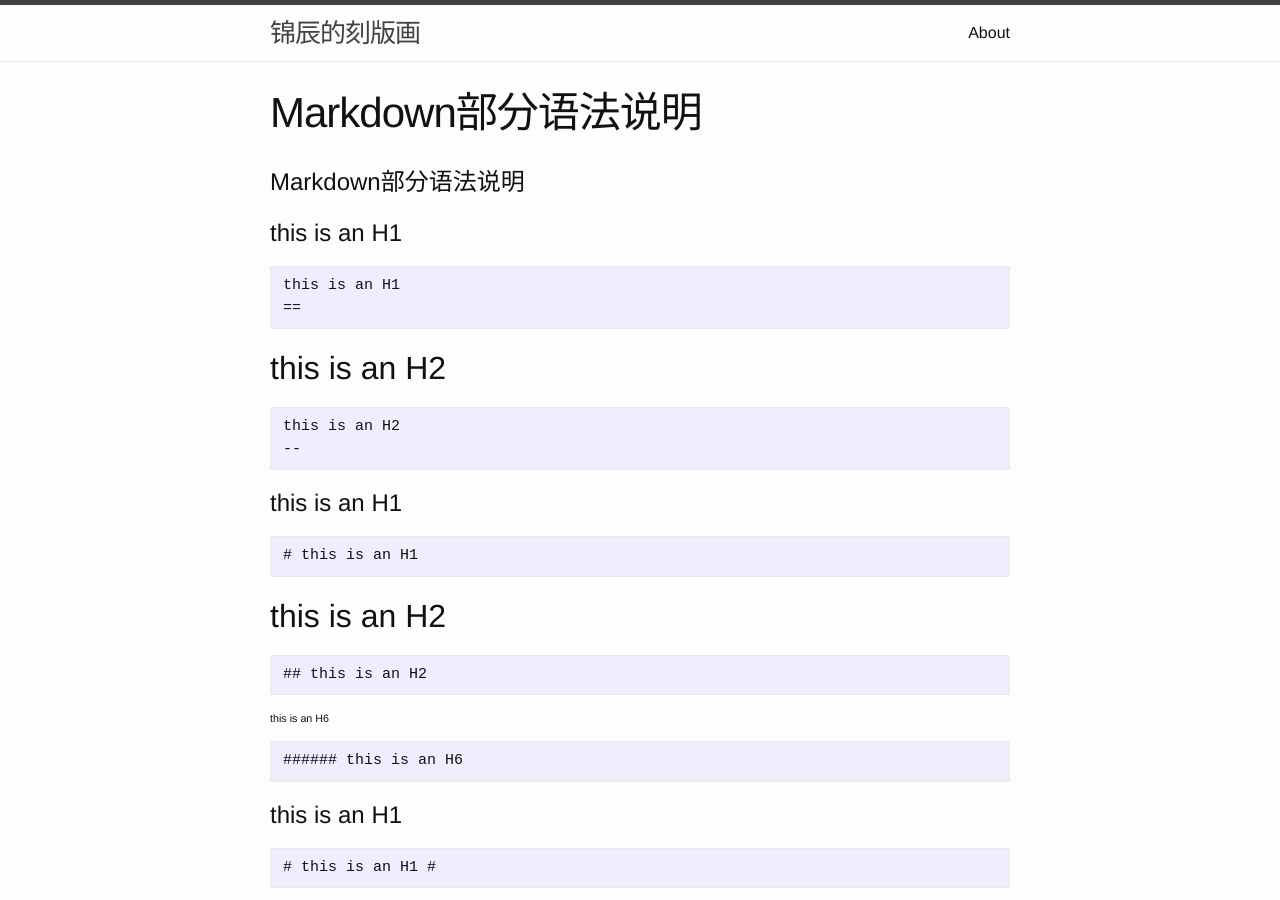
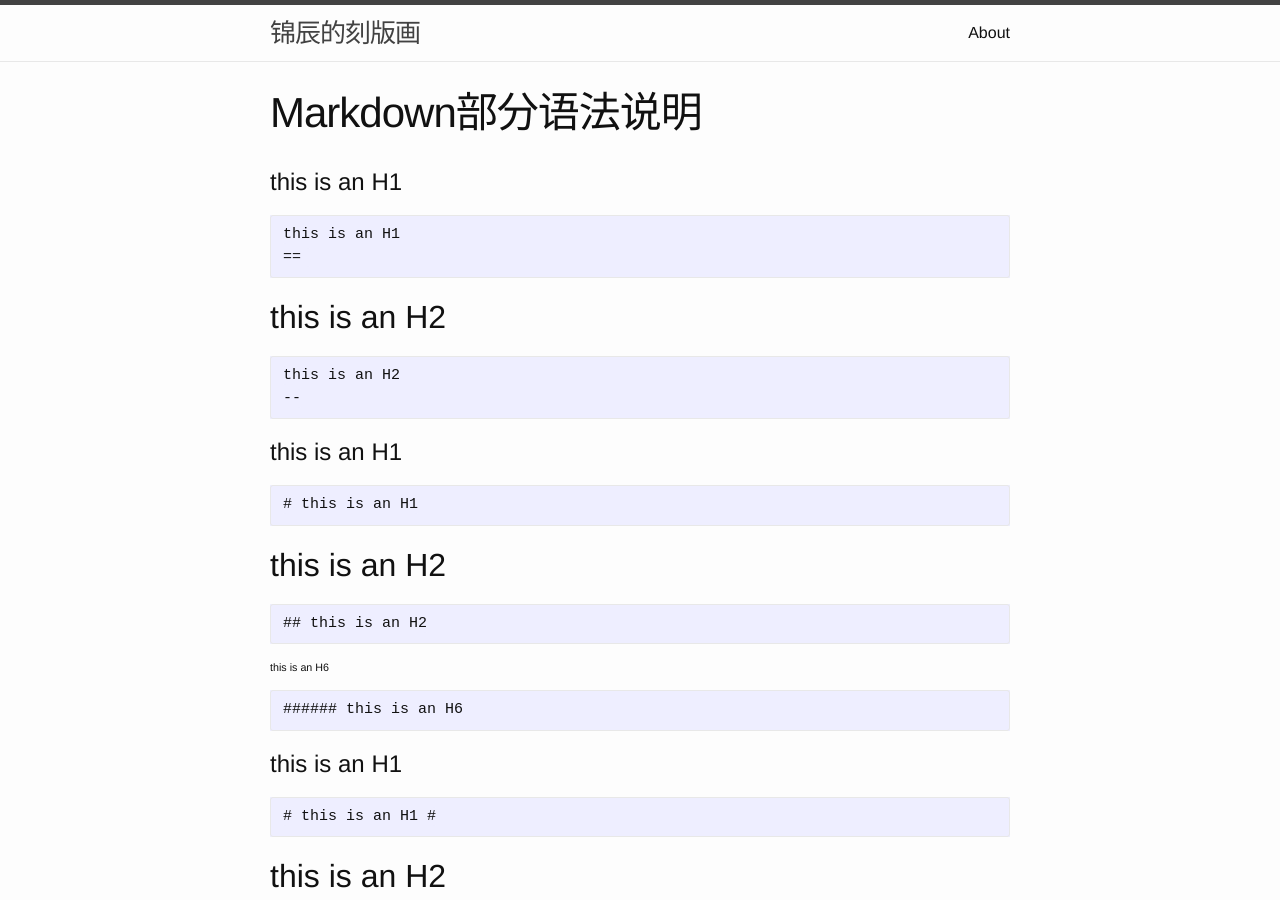
Before and after one commit to codeleafs/iigrow.github.io, a Jekyll site: the page built from _posts/2016-03-03-MarkdownSyntax.md, in a window 1280 px wide and 900 px high. Built offline with Jekyll 4.4.1, drawn with Linux system fonts in a browser that asks for light colours.

Commit message:
remove small title

```diff
--- a/_posts/2016-03-03-MarkdownSyntax.md
+++ b/_posts/2016-03-03-MarkdownSyntax.md
@@ -4,8 +4,6 @@ title: "Markdown部分语法说明"
 date: 2016-03-03 17:56
 categories: tools/markdown
 ---
-
-# Markdown部分语法说明
 
 this is an H1
 ==
```
